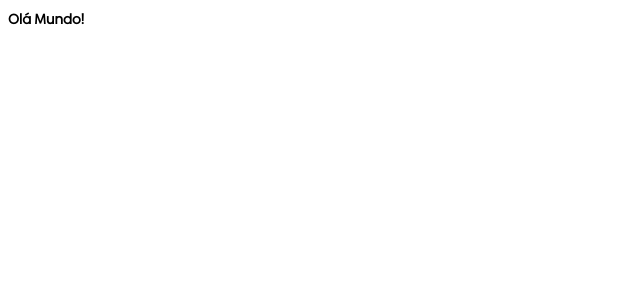
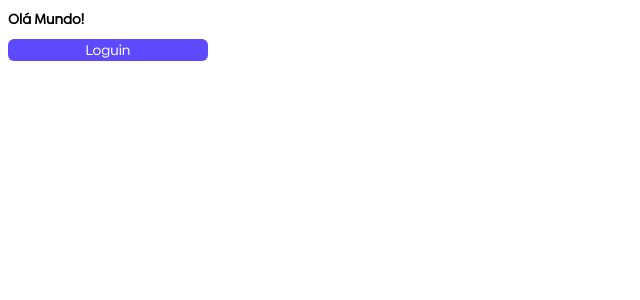
Before and after one commit to odaraodara/devagram-react, a Next.js app: page / in a window 1280 px wide. Shown: the top 300 px of the page, without its empty margins (0-640 px from the left). Built offline with nearby package versions, Linux system fonts and the light colour scheme.

Commit message:
componente - botão

```diff
--- /dev/null
+++ b/componentes/botao/botao.scss
@@ -0,0 +1,38 @@
+@mixin botaoPrimario {
+    background-color: $corPrimaria;
+    color: $branco;
+}
+
+@mixin botaoInvertido {
+    background-color: $branco;
+    color: $corPrimaria;
+    border: 1px solid $corPrimaria;
+}
+
+.btn {
+    width: 100%;
+    border: none;
+    border-radius: 6px;
+    cursor: pointer;
+
+    &.primaria {
+        @include botaoPrimario();
+
+        &:hover {
+            @include botaoInvertido();
+        }
+    }
+
+    &.invertido {
+        @include botaoInvertido();
+
+        &:hover {
+            @include botaoPrimario();
+        }
+
+    }
+
+    &:disabled {
+        opacity: 0.5;
+    }
+}
--- /dev/null
+++ b/componentes/botao/index.js
@@ -0,0 +1,19 @@
+export default function Botao({
+    tipo = 'button',
+    texto,
+    cor = 'primaria',
+    desabilitado = false,
+    manipularClick
+}){
+    return (
+        <button
+            type = {tipo}
+            className = {`btn ${cor}`}
+            disabled = {desabilitado}
+            onClick={manipularClick}
+        >
+            {texto}
+        </button>
+
+    );
+}
--- a/pages/index.js
+++ b/pages/index.js
@@ -1,12 +1,18 @@
 import Head from 'next/head'
 import Image from 'next/image'
 import { Inter } from 'next/font/google'
+import Botao from '@/componentes/botao'
 
 
 const inter = Inter({ subsets: ['latin'] })
 
 export default function Home() {
   return (
-    <h1>Olá Mundo!</h1>
+    <>
+      <h1>Olá Mundo!</h1>
+      <div style={{width:200}}>
+      <Botao texto={'Loguin'}  manipularClick={() => console.log('botão clicado')} />
+      </div>
+    </>
   )
 }
--- a/styles/globals.scss
+++ b/styles/globals.scss
@@ -1,6 +1,8 @@
+@import 'variaveis.scss';
 
 *{
-  font-family: 'Biennale Regular';
+  font-family: $fontRegular;
   font-size: 14px;
 }
 @import '../public/fonts/fonts.scss';
+@import '../componentes/botao/botao.scss';
--- /dev/null
+++ b/styles/variaveis.scss
@@ -0,0 +1,17 @@
+$fontRegular: 'Biennale Regular';
+$fontBold: 'Biennale Bold';
+$fontLight: 'Biennale Light';
+
+$corPrimaria: #5E49FF;
+$corPrimaria3: #25CBD3;
+$corPrimaria4: #F0F5FF;
+
+$cinza0: #F4F4F4;
+$cinza1: #DADADA;
+$cinza2: #7C7786;
+$cinza3: #4D4C4D;
+$cinza4: #333333;
+
+$branco: #FFF;
+
+$desktopBreakpoint: 992px;
```
